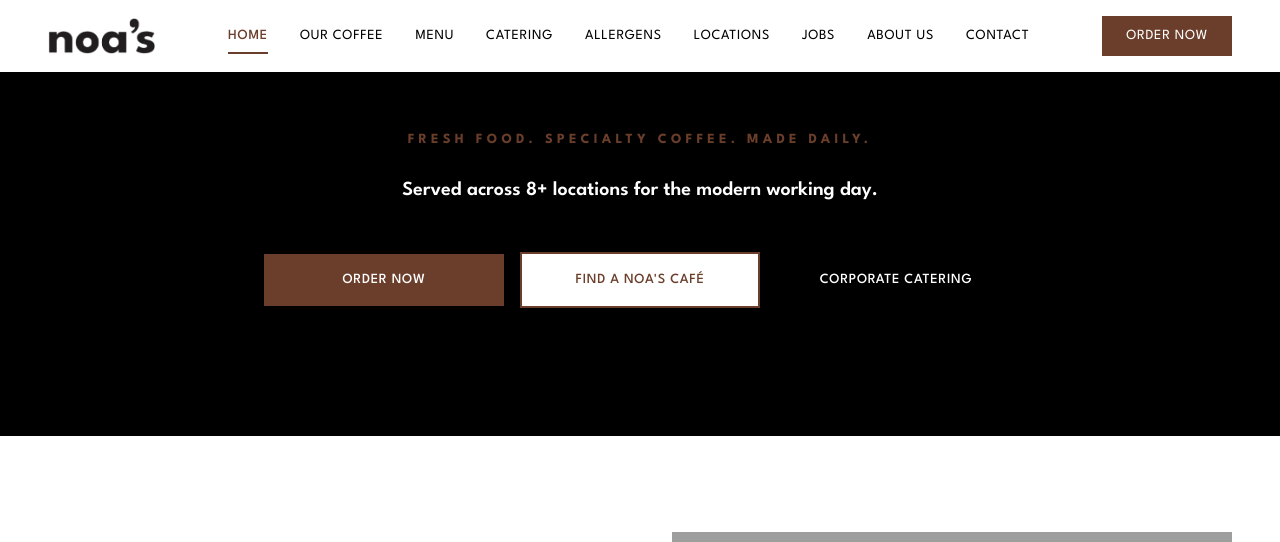
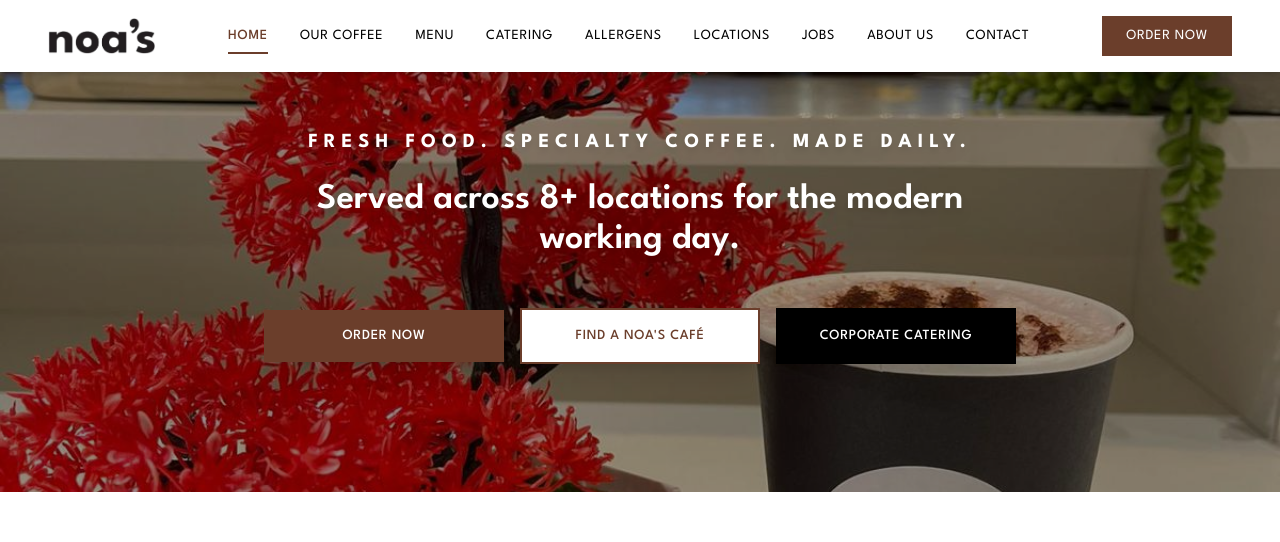
Before and after one commit to priyesh-kurmi/noa-s-cafe, a React (Vite) app: page / in a window 1280 px wide. Shown: the top 542 px of the page. Built offline with nearby package versions, Linux system fonts and the light colour scheme; grey boxes are pictures that could not be loaded.

Commit message:
Enhance Home hero section with background image and improved text styling for better visual impact

```diff
--- a/src/pages/Home.jsx
+++ b/src/pages/Home.jsx
@@ -56,7 +56,19 @@
   return (
     <div>
       {/* Hero Section */}
-      <section className="relative py-32 flex items-center justify-center bg-rich-black">
+      <section className="relative py-32 flex items-center justify-center bg-rich-black overflow-hidden">
+        {/* Hero Background Image */}
+        <div
+          className="absolute inset-0 z-0"
+          style={{
+            backgroundImage: 'url(/images/ourcoffee2.jpg)',
+            backgroundSize: 'cover',
+            backgroundPosition: 'center',
+          }}
+        >
+          <div className="absolute inset-0 bg-rich-black/40"></div>
+        </div>
+
         <div className="relative z-10 text-center px-6 max-w-6xl mx-auto">
           <motion.div
             initial={{ opacity: 0, y: 30 }}
@@ -64,7 +76,7 @@
             transition={{ duration: 0.8 }}
             className="mb-6 inline-block"
           >
-            <span className="text-coffee-brown text-sm uppercase tracking-[0.3em] font-bold">
+            <span className="text-white text-lg md:text-xl uppercase tracking-[0.3em] font-bold drop-shadow-lg">
               Fresh Food. Specialty Coffee. Made Daily.
             </span>
           </motion.div>
@@ -73,7 +85,7 @@
             initial={{ opacity: 0, y: 30 }}
             animate={{ opacity: 1, y: 0 }}
             transition={{ duration: 0.8, delay: 0.2 }}
-            className="text-lg md:text-xl text-white mb-12 max-w-3xl mx-auto leading-relaxed font-semibold"
+            className="text-2xl md:text-3xl lg:text-4xl text-white mb-12 max-w-3xl mx-auto leading-relaxed font-semibold drop-shadow-lg"
           >
             Served across 8+ locations for the modern working day.
           </motion.p>
```
